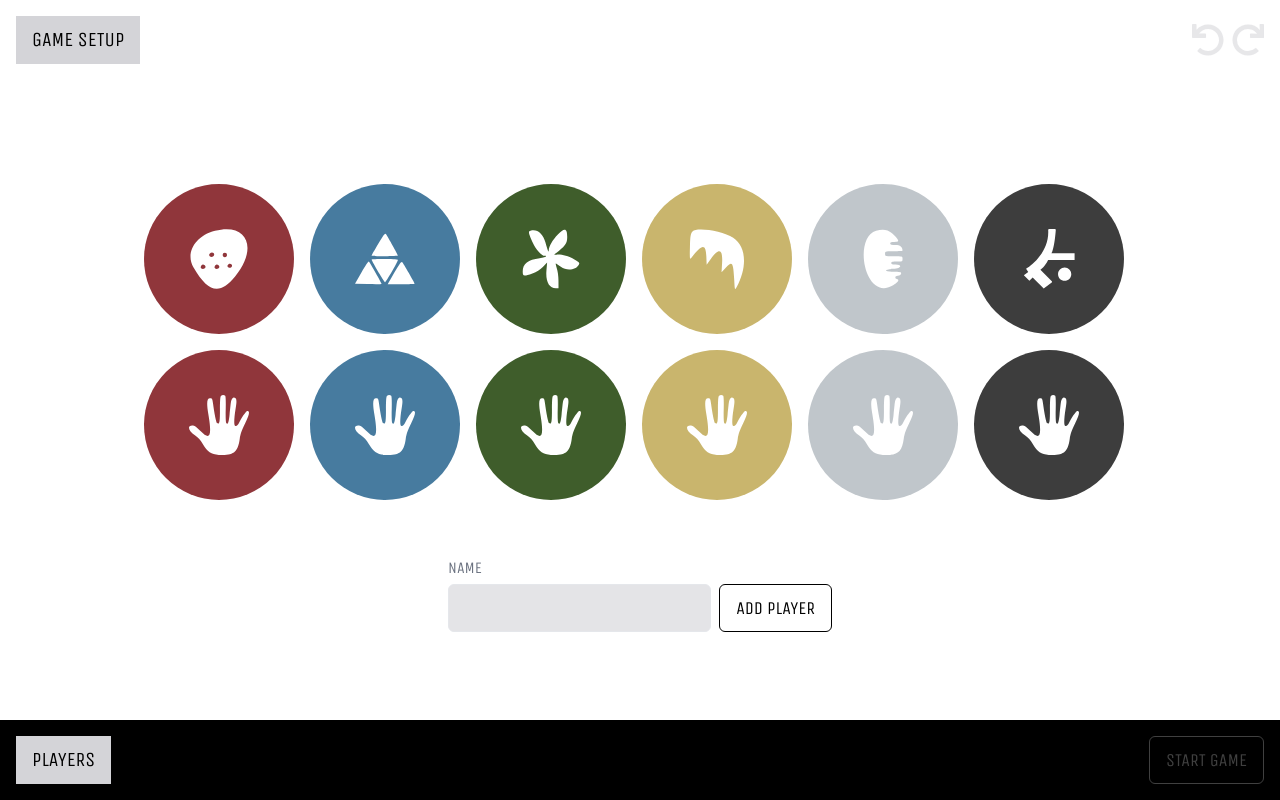
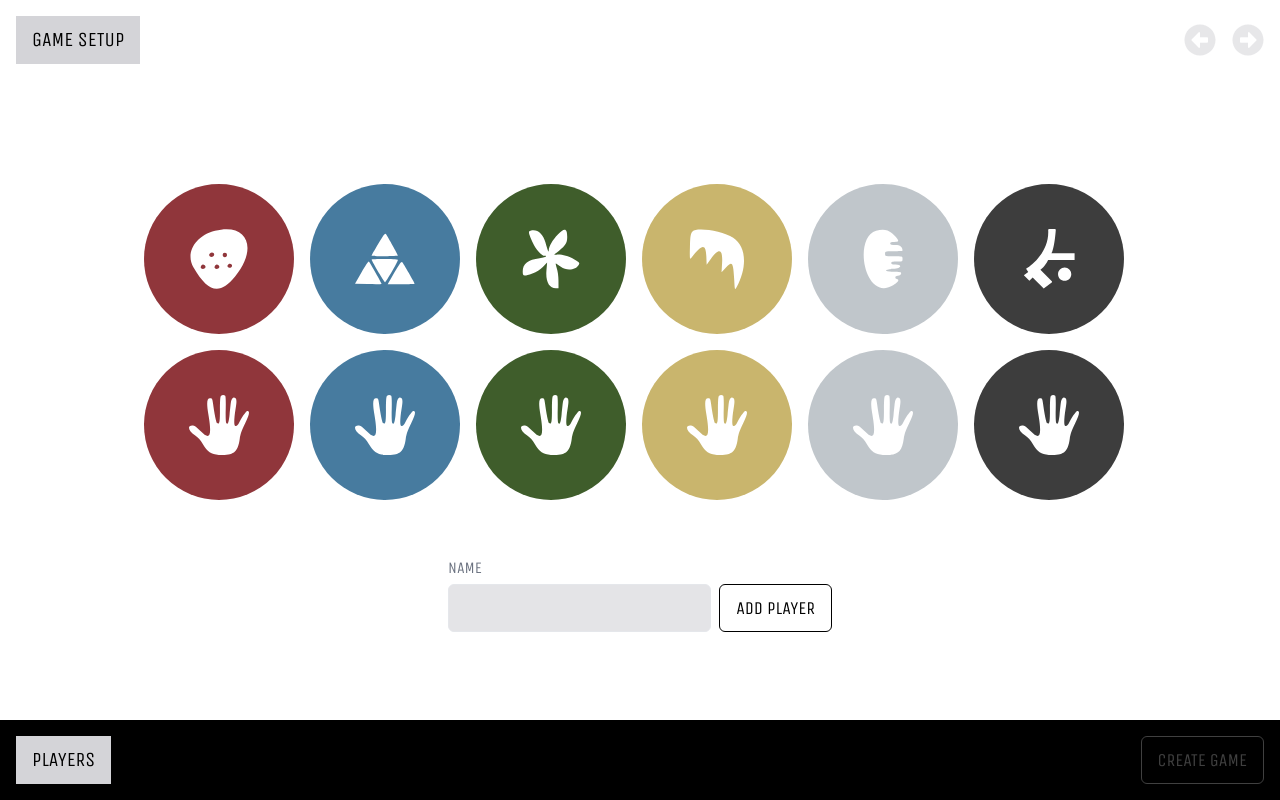
Before and after one commit to apledger/tactical-bankruptcy, a Next.js app: page /setup in a window 1280 px wide. Built offline with nearby package versions, Linux system fonts and the light colour scheme.

Commit message:
fix icons on setup

```diff
--- a/pages/play.tsx
+++ b/pages/play.tsx
@@ -3,9 +3,6 @@
 import { useEffect } from 'react'
 import classNames from 'classnames'
 import {
-  faUndo,
-  faRedo,
-  faArrowDown,
   faArrowAltCircleDown,
   faArrowAltCircleLeft,
   faArrowAltCircleRight,
--- a/pages/setup.tsx
+++ b/pages/setup.tsx
@@ -1,4 +1,4 @@
-import { faRedo, faUndo } from '@fortawesome/free-solid-svg-icons'
+import { faArrowAltCircleLeft, faArrowAltCircleRight } from '@fortawesome/free-solid-svg-icons'
 import { FontAwesomeIcon } from '@fortawesome/react-fontawesome'
 import classNames from 'classnames'
 import { useFormik } from 'formik'
@@ -62,14 +62,14 @@ export default function Setup() {
     <div className="flex flex-col h-screen">
       <div className="flex h-20 p-4 items-center justify-between">
         <StatBadge label="Game setup" />
-        <div className="flex gap-2">
+        <div className="flex gap-4">
           <IconButton
             disabled={!canUndo}
             onClick={() => {
               dispatch({ type: 'UNDO' })
             }}
           >
-            <FontAwesomeIcon icon={faUndo} />
+            <FontAwesomeIcon icon={faArrowAltCircleLeft} size="2x" />
           </IconButton>
           <IconButton
             disabled={!canRedo}
@@ -77,7 +77,7 @@ export default function Setup() {
               dispatch({ type: 'REDO' })
             }}
           >
-            <FontAwesomeIcon icon={faRedo} />
+            <FontAwesomeIcon icon={faArrowAltCircleRight} size="2x" />
           </IconButton>
         </div>
       </div>
@@ -163,7 +163,7 @@ export default function Setup() {
           disabled={players.length < 2}
           onClick={() => router.push('/play')}
         >
-          Start game
+          Create game
         </Button>
       </div>
     </div>
```
